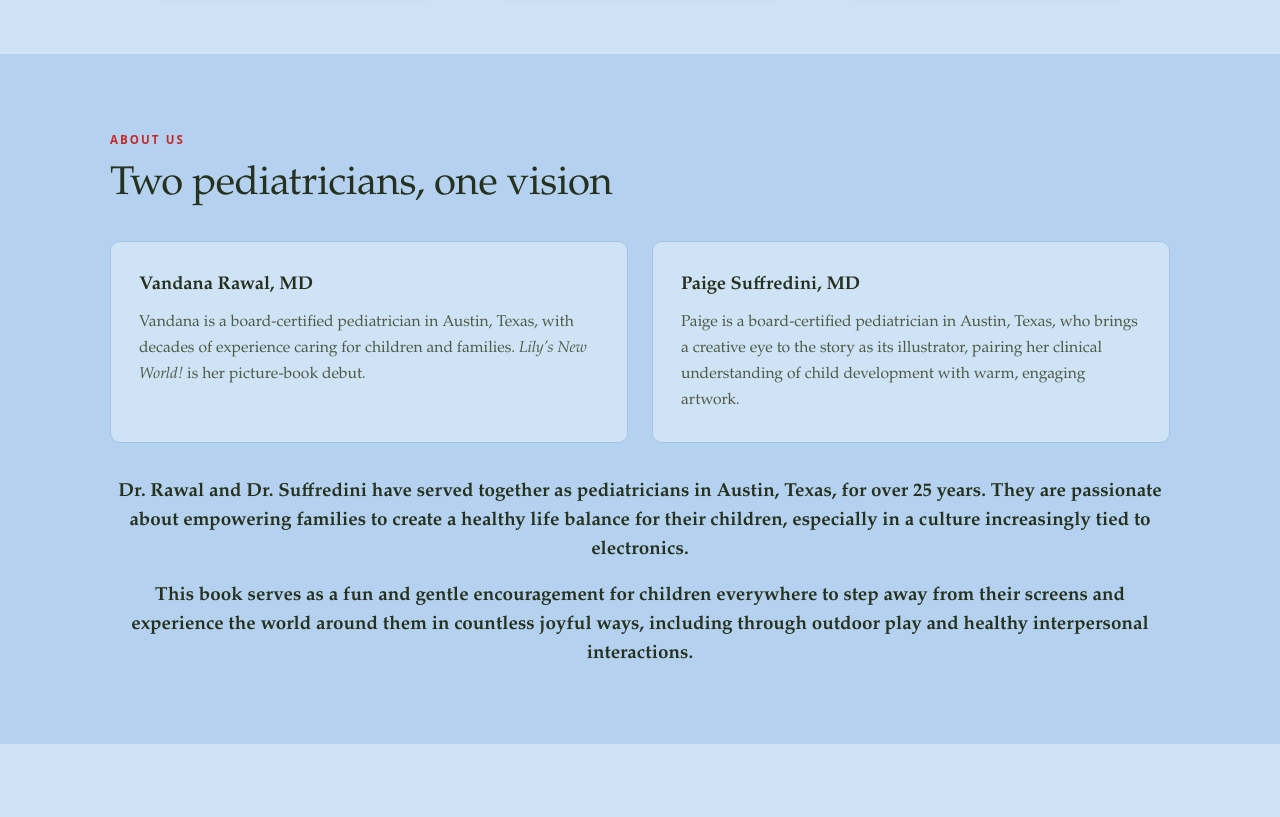
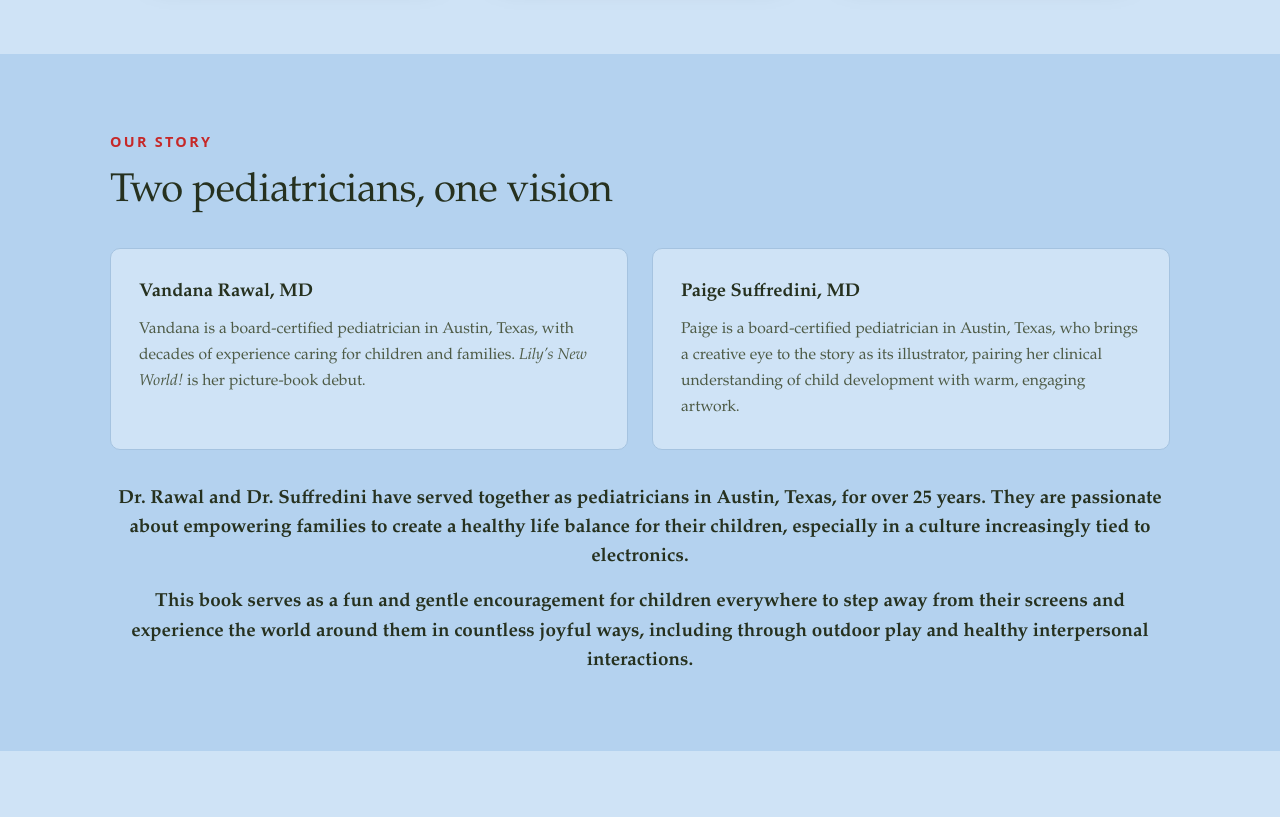
Before and after one commit to Little-Ladybug-Press/littleladybugpress-site, a plain HTML site: page index.html in a window 1280 px wide. Shown: the part 1300-2117 px from the top of the page. Drawn offline with Linux system fonts and the light colour scheme.

Commit message:
Label the authors section Our story and enlarge the label

```diff
--- a/index.html
+++ b/index.html
@@ -8,7 +8,7 @@
 <meta property="og:title" content="Lily's New World!">
 <meta property="og:description" content="A warm, whimsical picture book about stepping away from screens and into the joys of nature.">
 <meta property="og:type" content="book">
-<link rel="stylesheet" href="styles.css?v=22">
+<link rel="stylesheet" href="styles.css?v=23">
 </head>
 <body>
 
@@ -62,7 +62,7 @@
 
   <section class="section tinted" id="authors">
     <div class="section-head">
-      <p class="eyebrow red">About us</p>
+      <p class="eyebrow red eyebrow-lg">Our story</p>
       <h2>Two pediatricians, one vision</h2>
     </div>
     <div class="cards">
--- a/styles.css
+++ b/styles.css
@@ -120,7 +120,8 @@ h1 {
 
 .eyebrow.red { color: #c62828; }
 
-.eyebrow-hero {
+.eyebrow-hero,
+.eyebrow-lg {
   font-size: 0.9rem;
   letter-spacing: 0.16em;
   margin-bottom: 16px;
```
